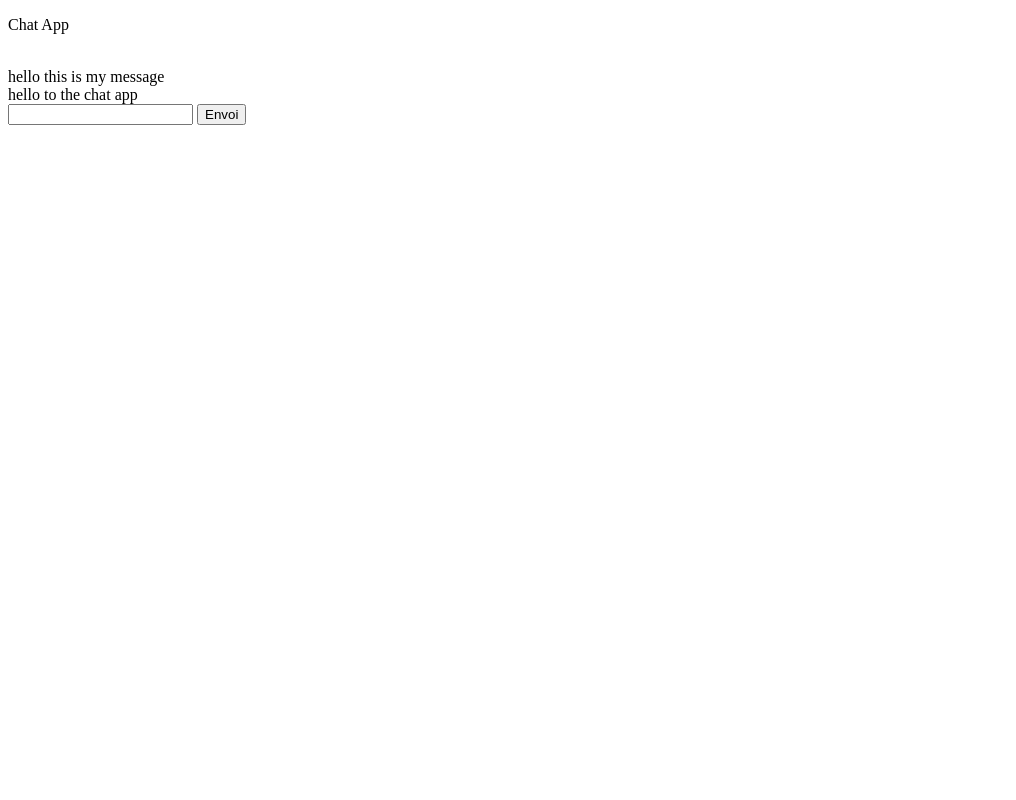
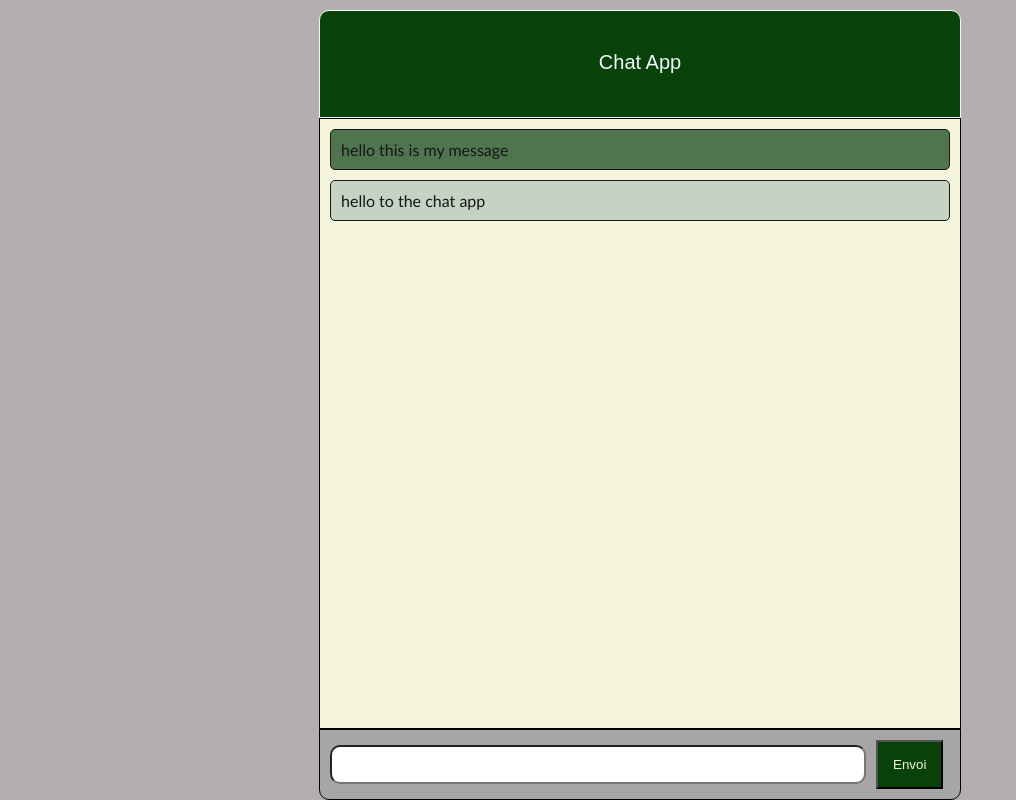
Before and after one commit to OmniaGomaa88/chat-app, a website: page public/index.html in a window 1280 px wide. Shown: the whole page, without its empty margins (0-1016 px from the left). Drawn offline with Linux system fonts and the light colour scheme.

Commit message:
style of chatApp

```diff
--- a/public/index.html
+++ b/public/index.html
@@ -3,10 +3,10 @@
 <head>
    <meta charset="UTF-8">
    <title>chat application</title>
+   <link rel="stylesheet" href="style.css">
 </head>
 <body>
 <!-- le body de le chatApp-->
-    <div id="chatPage">
 <!--------------------------------------------------------------------------------------------->
      <!-- le header ou il affich le nom de la'pp et le logo d'utilisatuer-->
         <header>
@@ -21,13 +21,11 @@
            <div class="msgRcu"> hello to the chat app</div>
 
         </section>
-      <!------------------------------------------------------------------------------------------>
+     <!------------------------------------------------------------------------------------------>
         <!--le parti ou on ecrit le message et le button d'envoier-->
         <section id="envoiSpace">
            <input type="text" id="msgInput">
            <button>Envoi</button>
         </section>
-
-    </div><!--div chatPage-->
 </body>
 </html>
--- /dev/null
+++ b/public/style.css
@@ -0,0 +1,72 @@
+body{
+    margin: 0;
+    font-family: Arial, Helvetica, sans-serif;
+    background-color: rgb(180, 175, 175);
+    height: 100vh;
+    display: flex;
+    align-items: center;
+    flex-direction: column;
+}
+header{
+    background-color: rgb(9, 66, 9);
+    color: aliceblue;
+    text-align: center;
+    font-size: 20px;
+    border: solid 1px;
+    border-radius: 10px 10px 0px 0px;
+    width: 50%;
+    margin-top: 10px;
+
+}
+header p{
+   padding-top: 20px;
+}
+#messageSpace{
+   border: solid 1px;
+   width: 50%;
+   background-color: beige;
+   height: 100vh;
+}
+.msgEnvoi{
+    border: solid 1px;
+    border-radius:5px;
+    background-color: rgb(79, 117, 79);
+    padding: 10px;
+    margin: 10px;
+    color: rgb(22, 22, 22);
+    font-family: 'Gill Sans', 'Gill Sans MT', Calibri, 'Trebuchet MS', sans-serif;
+
+}
+.msgRcu{
+   border: solid 1px;
+   border-radius: 5px;
+   background-color: rgb(197, 211, 197);
+   padding: 10px;
+   margin: 10px;
+   color: rgb(22, 22, 22);
+   font-family: 'Gill Sans', 'Gill Sans MT', Calibri, 'Trebuchet MS', sans-serif;
+}
+
+#envoiSpace{
+    background-color: rgb(167, 165, 165);
+   border: solid 1px;
+   border-radius: 0 0 10px 10px;
+   width: 50%;
+   display: flex;
+   flex-direction: row;
+   align-items: center;
+
+}
+#envoiSpace input{
+    margin: 10px 10px 10px 10px;
+    width: 80%;
+    padding: 10px;
+    border-radius: 10px;
+}
+#envoiSpace button{
+    background-color:  rgb(9, 66, 9);
+   margin: 10px 10px 10px 0px;
+   padding: 15px;
+   color: beige;
+   font-family: Arial, Helvetica, sans-serif;
+}
```
